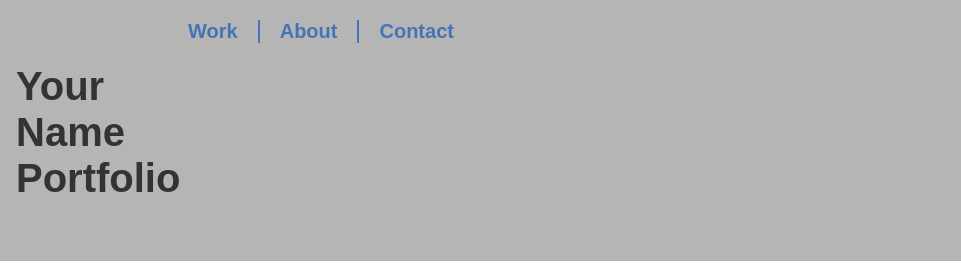
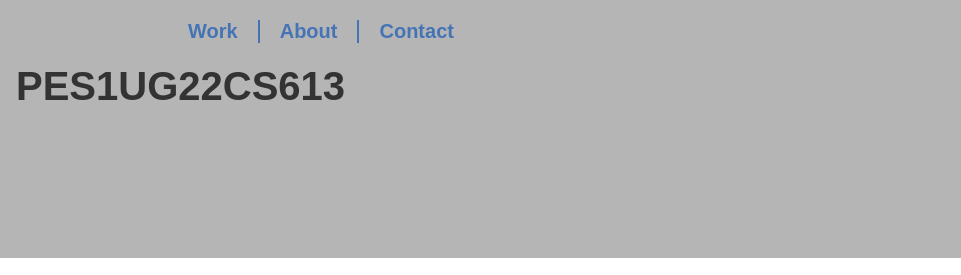
Before and after one commit to amaresh-X64/portfolio, a plain HTML site: page index.html in a window 1280 px wide. Shown: the top 275 px of the page, 319-1280 px from the left. Drawn offline with nearby package versions, Linux system fonts and the light colour scheme.

Commit message:
Update index.html

```diff
--- a/index.html
+++ b/index.html
@@ -38,7 +38,7 @@
         <div class="wrapper">
 
 			<div class="logo-container">
-				<h1>Your<br>Name<br>Portfolio</h1>
+				<h1>PES1UG22CS613</h1>
 
 				<!-- ------------------------------------------------------
 				Note that the image of the logo is linked to the home page.
```
